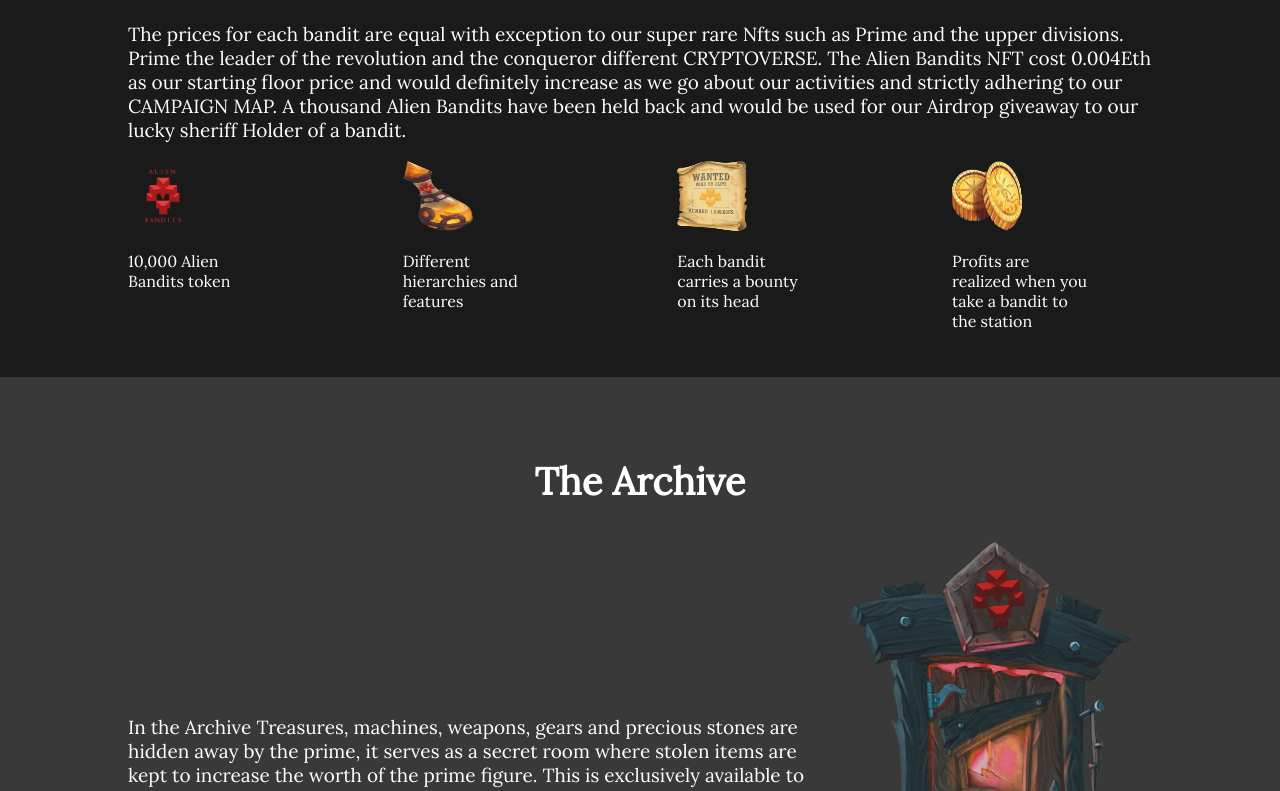
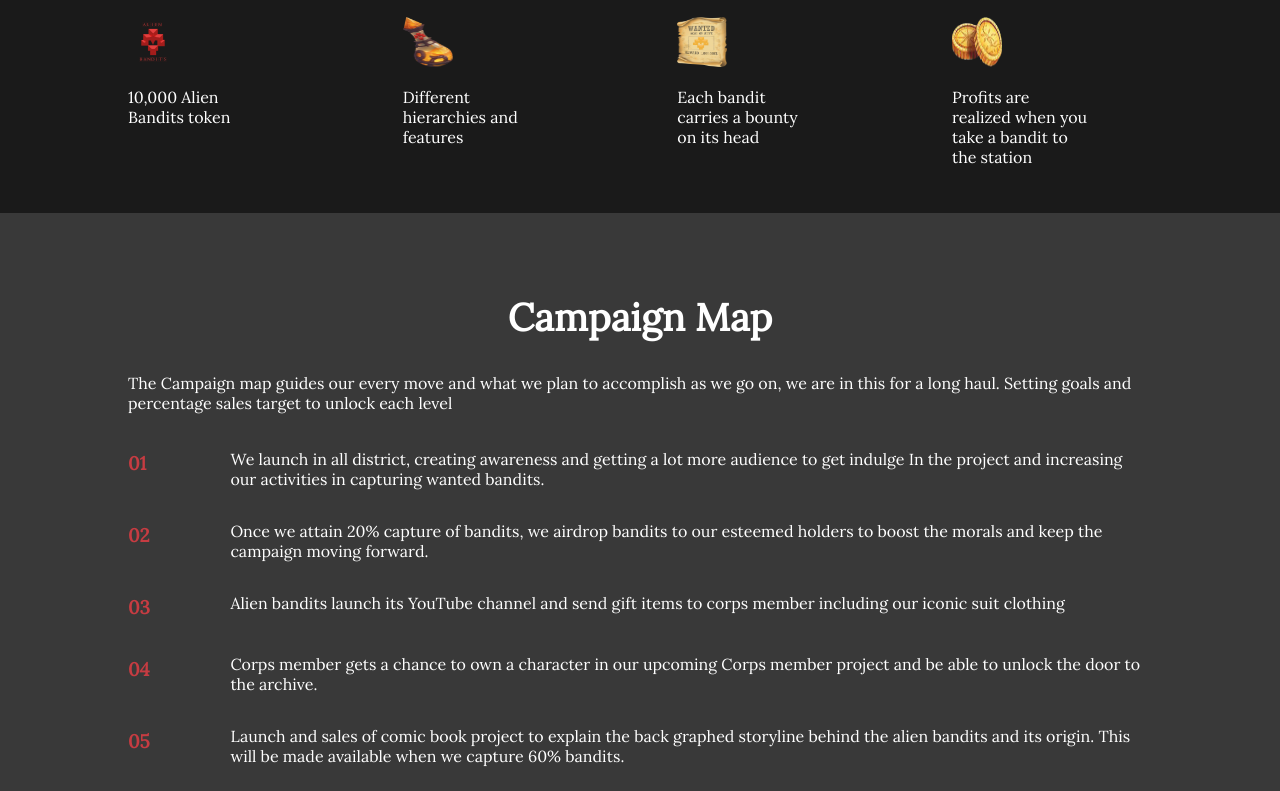
Before and after one commit to pro-munachi/Alien-Bandit, a React (Create React App) app: page / in a window 1280 px wide. Shown: the part 2009-2800 px from the top of the page. Built offline with nearby package versions, Linux system fonts and the light colour scheme.

Commit message:
finished map

```diff
--- a/package.json
+++ b/package.json
@@ -12,8 +12,10 @@
     "@testing-library/user-event": "^13.5.0",
     "react": "^17.0.2",
     "react-dom": "^17.0.2",
+    "react-responsive-carousel": "^3.2.22",
     "react-router-dom": "^6.1.1",
     "react-scripts": "5.0.0",
+    "react-styled-carousel": "^0.5.1",
     "styled-components": "^5.3.3",
     "web-vitals": "^2.1.2"
   },
--- a/src/Screens/Home/Home.js
+++ b/src/Screens/Home/Home.js
@@ -15,10 +15,13 @@ import bandit6 from '../../assets/images/E (6).png'
 import bandit7 from '../../assets/images/E (7).png'
 import bandit8 from '../../assets/images/E (8).png'
 import { HomeStyle } from './style.js'
+import banditgif from '../../assets/images/aliengif.gif'
 import Footer from '../../components/footer/Footer'
 import NavBar from '../../components/drawer/Drawer'
 import Welcome from '../../components/welcome/Welcome'
 import Archive from '../../components/archive/Archive'
+import Sliders from '../../components/slider/Slider'
+import Map from '../../components/map/Map'
 
 const Item = styled(Paper)(({ theme }) => ({
   ...theme.typography.body2,
@@ -36,17 +39,17 @@ const Home = () => {
       <NavBar />
       <div className='image'>
         <div className='image-text'>
-          <h1>Welcome to Alien's Bandit</h1>
+          <h1>Welcome to Alien Bandit's</h1>
           <a
             href='https://opensea.io/collection/alien-bandits'
             target='_blank'
             rel='noopener noreferrer'
           >
-            <button>Visit Opensea</button>
+            <button> Buy on Opensea</button>
           </a>
         </div>
         <div className='image-img'>
-          <img src={bandit5} alt='bandit' />
+          <img src={banditgif} alt='bandit' />
         </div>
       </div>
 
@@ -84,6 +87,10 @@ const Home = () => {
         <Welcome />
       </div>
 
+      <div className='map'>
+        <Map />
+      </div>
+
       <div className='archive'>
         <Archive />
       </div>
--- a/src/Screens/Home/style.js
+++ b/src/Screens/Home/style.js
@@ -206,5 +206,12 @@ export const HomeStyle = styled.div`
   .archive {
     margin-top: 80px;
     width: 100%;
+    background: black;
+    padding: 20px 0;
+  }
+
+  .map {
+    margin-top: 80px;
+    width: 100%;
   }
 `
--- a/src/components/archive/style.js
+++ b/src/components/archive/style.js
@@ -25,8 +25,12 @@ export const ArchiveStyle = styled.div`
       height: 500px;
       width: 500px;
       @media (max-width: 999px) {
-        height: 300px;
-        width: 300px;
+        height: 500px;
+        width: 500px;
+      }
+      @media (max-width: 599px) {
+        height: 100%;
+        width: 100%;
       }
     }
 
--- /dev/null
+++ b/src/components/map/Map.js
@@ -0,0 +1,80 @@
+import React from 'react'
+
+import { MapStyle } from './style'
+
+const Map = () => {
+  return (
+    <MapStyle>
+      <div className='map-top'>
+        <h2>Campaign Map</h2>
+        <p>
+          The Campaign map guides our every move and what we plan to accomplish
+          as we go on, we are in this for a long haul. Setting goals and
+          percentage sales target to unlock each level
+        </p>
+      </div>
+
+      <div className='map-bottom'>
+        <div>
+          <h3>01</h3>
+          <p>
+            We launch in all district, creating awareness and getting a lot more
+            audience to get indulge In the project and increasing our activities
+            in capturing wanted bandits.
+          </p>
+        </div>
+        <div>
+          <h3>02</h3>
+          <p>
+            Once we attain 20% capture of bandits, we airdrop bandits to our
+            esteemed holders to boost the morals and keep the campaign moving
+            forward.
+          </p>
+        </div>
+        <div>
+          <h3>03</h3>
+          <p>
+            Alien bandits launch its YouTube channel and send gift items to
+            corps member including our iconic suit clothing
+          </p>
+        </div>
+        <div>
+          <h3>04</h3>
+          <p>
+            Corps member gets a chance to own a character in our upcoming Corps
+            member project and be able to unlock the door to the archive.
+          </p>
+        </div>
+        <div>
+          <h3>05</h3>
+          <p>
+            Launch and sales of comic book project to explain the back graphed
+            storyline behind the alien bandits and its origin. This will be made
+            available when we capture 60% bandits.
+          </p>
+        </div>
+        <div>
+          <h3>06</h3>
+          <p>
+            Attain 80% Capture and Ethereum traded above 200 and we proceed to
+            release our first online gaming project where cryptocurrency can be
+            won using Corp, our official token.
+          </p>
+        </div>
+        <div>
+          <h3>07</h3>
+          <p>Reward members with 10,000 Corp during the presale.</p>
+        </div>
+        <div>
+          <h3>08</h3>
+          <p>
+            Secure our partnership program with our clothing line to release our
+            iconic suit and other gears. Only accessible to corps member.
+          </p>
+        </div>
+      </div>
+    </MapStyle>
+  )
+}
+
+export default Map
--- /dev/null
+++ b/src/components/map/style.js
@@ -0,0 +1,38 @@
+import styled from 'styled-components'
+
+export const MapStyle = styled.div`
+  width: 80%;
+  margin: auto;
+
+  @media (max-width: 850px) {
+    width: 92%;
+    margin: auto;
+  }
+
+  .map-top {
+    margin: 20px 0;
+    h2 {
+      font-size: 38px;
+      text-align: center;
+    }
+    p {
+      @media (max-width: 850px) {
+        font-size: 16px;
+      }
+    }
+  }
+
+  .map-bottom {
+    div {
+      display: flex;
+
+      h3 {
+        width: 10%;
+        color: #c0262d;
+      }
+      p {
+        width: 90%;
+      }
+    }
+  }
+`
--- /dev/null
+++ b/src/components/slider/Slider.js
@@ -0,0 +1,31 @@
+import React from 'react'
+import 'react-responsive-carousel/lib/styles/carousel.min.css' // requires a loader
+import { Carousel } from 'react-responsive-carousel'
+
+import { SliderStyle } from './style'
+import door from '../../assets/images/door.png'
+
+const Sliders = () => {
+  return (
+    <SliderStyle>
+      <div className='slider'>
+        <Carousel>
+          <div>
+            <img src={door} />
+            <p className='legend'>Legend 1</p>
+          </div>
+          <div>
+            <img src={door} />
+            <p className='legend'>Legend 2</p>
+          </div>
+          <div>
+            <img src={door} />
+            <p className='legend'>Legend 3</p>
+          </div>
+        </Carousel>
+      </div>
+    </SliderStyle>
+  )
+}
+
+export default Sliders
--- /dev/null
+++ b/src/components/slider/style.js
@@ -0,0 +1,24 @@
+import styled from 'styled-components'
+
+export const SliderStyle = styled.div`
+  width: 80%;
+  margin: auto;
+  h2 {
+    text-align: center;
+  }
+  .slider {
+    .container {
+      width: 300px;
+      background: black;
+      height: 400px;
+      display: block;
+      border: 2px solid #c0262d;
+      margin: auto;
+    }
+
+    .empty {
+      width: 0;
+      margin: 0;
+    }
+  }
+`
--- a/src/components/welcome/style.js
+++ b/src/components/welcome/style.js
@@ -44,8 +44,8 @@ export const WelcomeStyle = styled.div`
           text-align: center;
         }
         img {
-          width: 70px;
-          height: 70px;
+          width: 50px;
+          height: 50px;
         }
         p {
           width: 70%;
```
Also changed, not shown: 1 other file (tests, documents, lock files or other folders).
